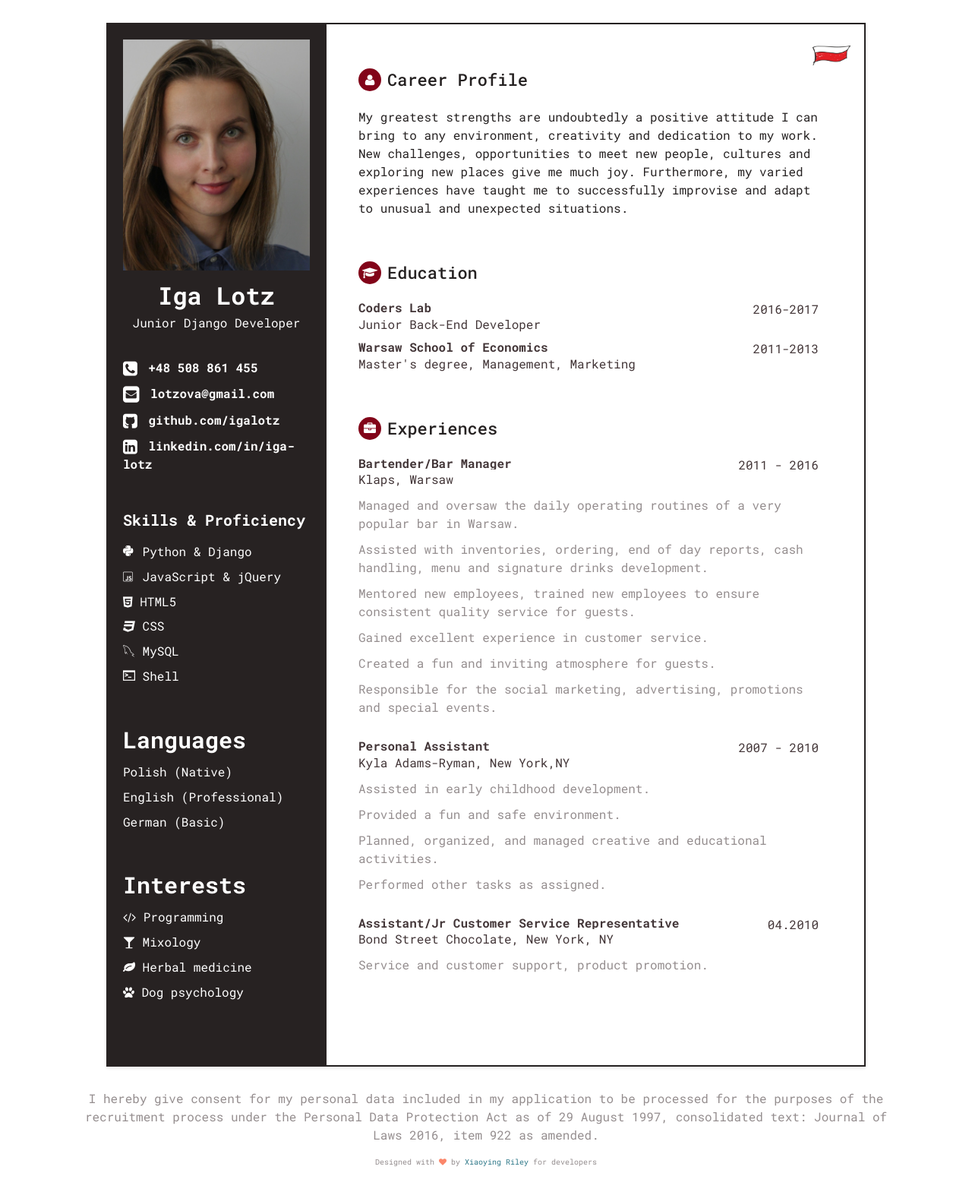
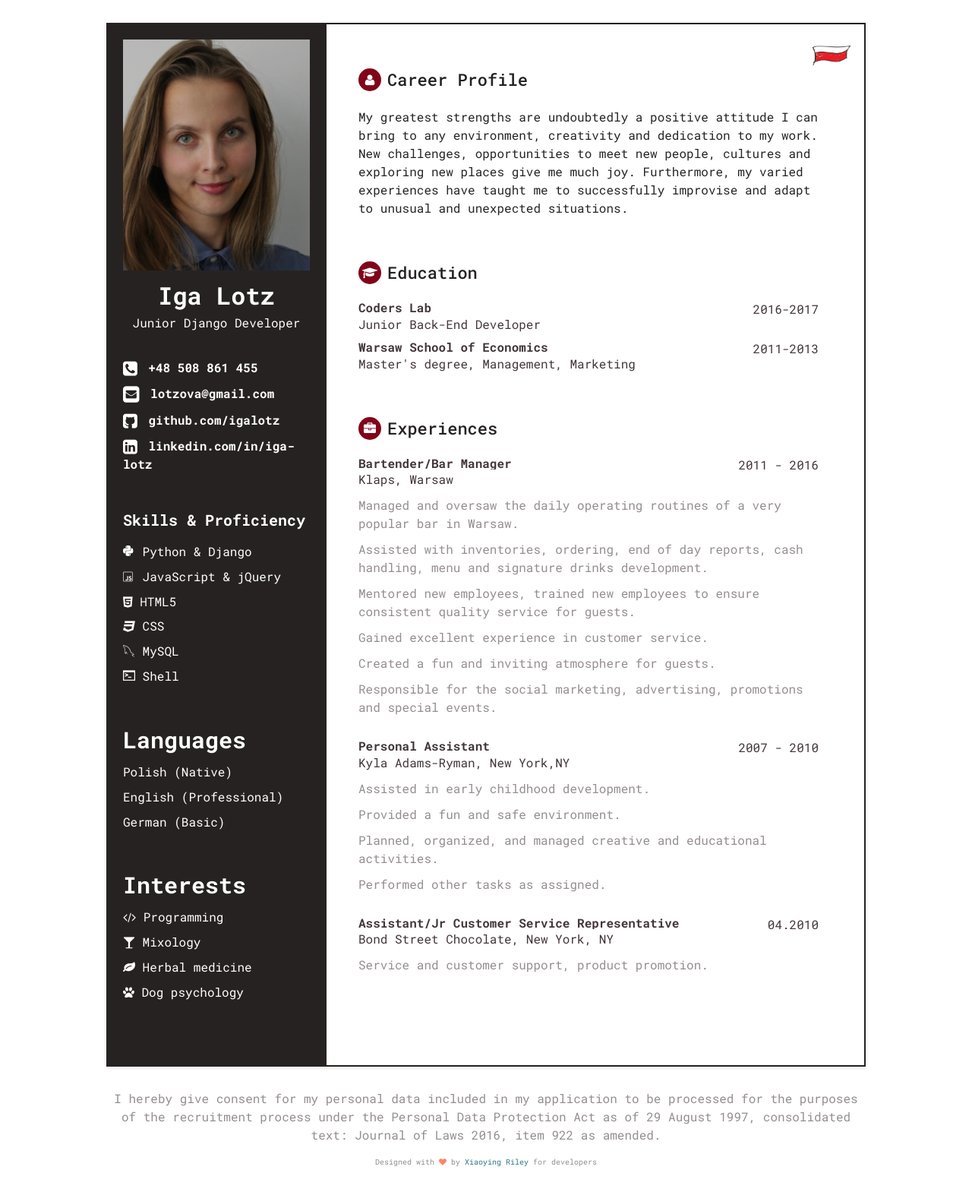
Before and after one commit to igalotz/cv, a Jekyll site: the page built from index.html, in a window 1280 px wide. Shown: the whole page at 76% size. Built offline with Jekyll 4.4.1, drawn with Linux system fonts in a browser that asks for light colours.

Commit message:
footer margin changed

```diff
--- a/assets/css/styles.css
+++ b/assets/css/styles.css
@@ -285,8 +285,8 @@ p {
   background: #820419;
 }
 .footer {
-  margin-left: 70px;
-  margin-right: 70px;
+  margin-left: 120px;
+  margin-right: 120px;
   padding-top: 30px;
 }
 .footer .copyright {
```
